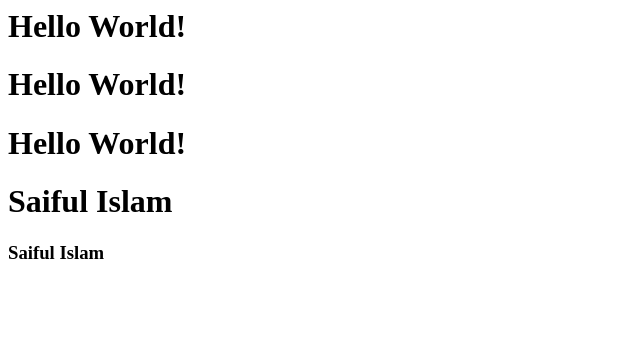
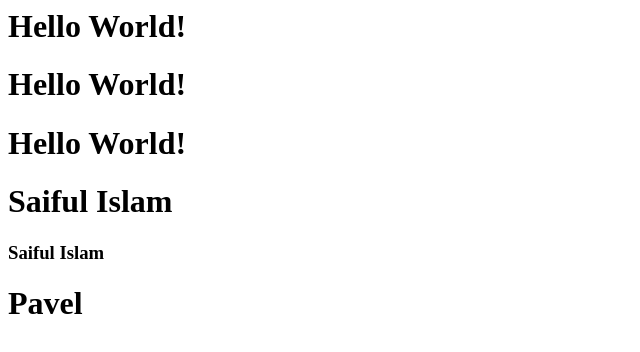
Before and after one commit to Saifulpavel/project, a plain HTML site: page index.html in a window 1280 px wide. Shown: the whole page, without its empty margins (0-640 px from the left). Drawn offline with Linux system fonts and the light colour scheme.

Commit message:
index file edited

```diff
--- a/index.html
+++ b/index.html
@@ -4,4 +4,5 @@
 	<h1>Hello World!</h1>
 	<h1>Saiful Islam</h1>
 	<h3>Saiful Islam</h3>
+	<h1>Pavel</h1>
 <html/>
```
